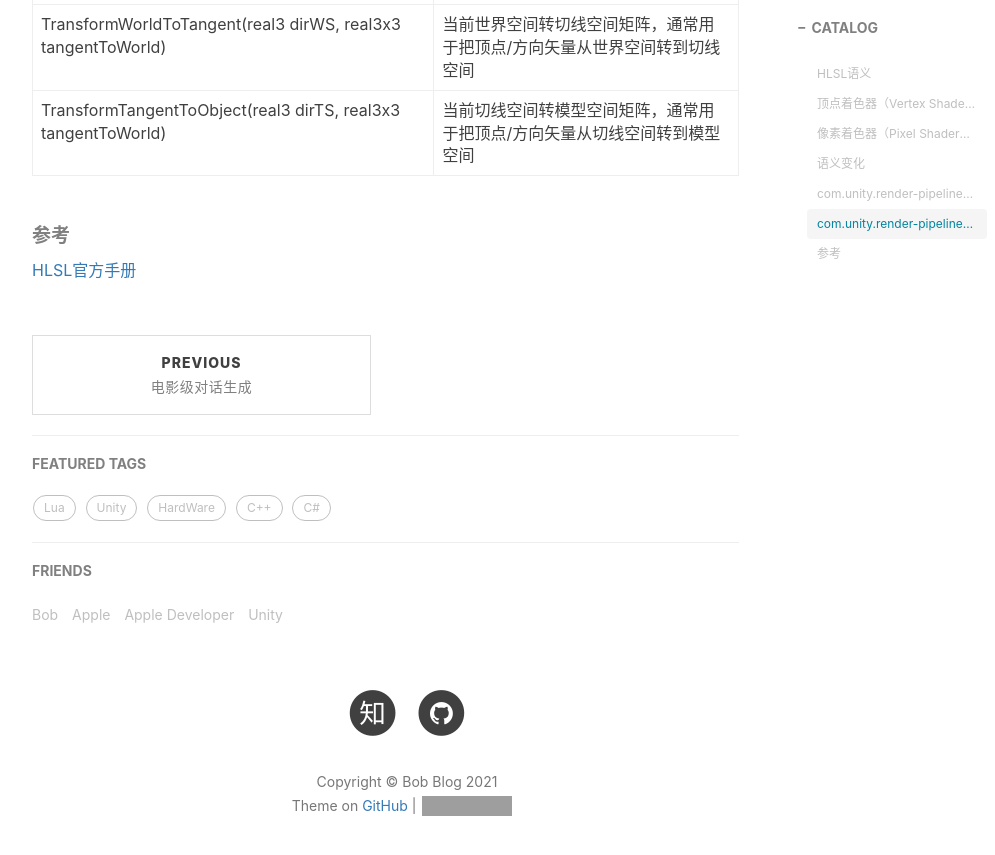
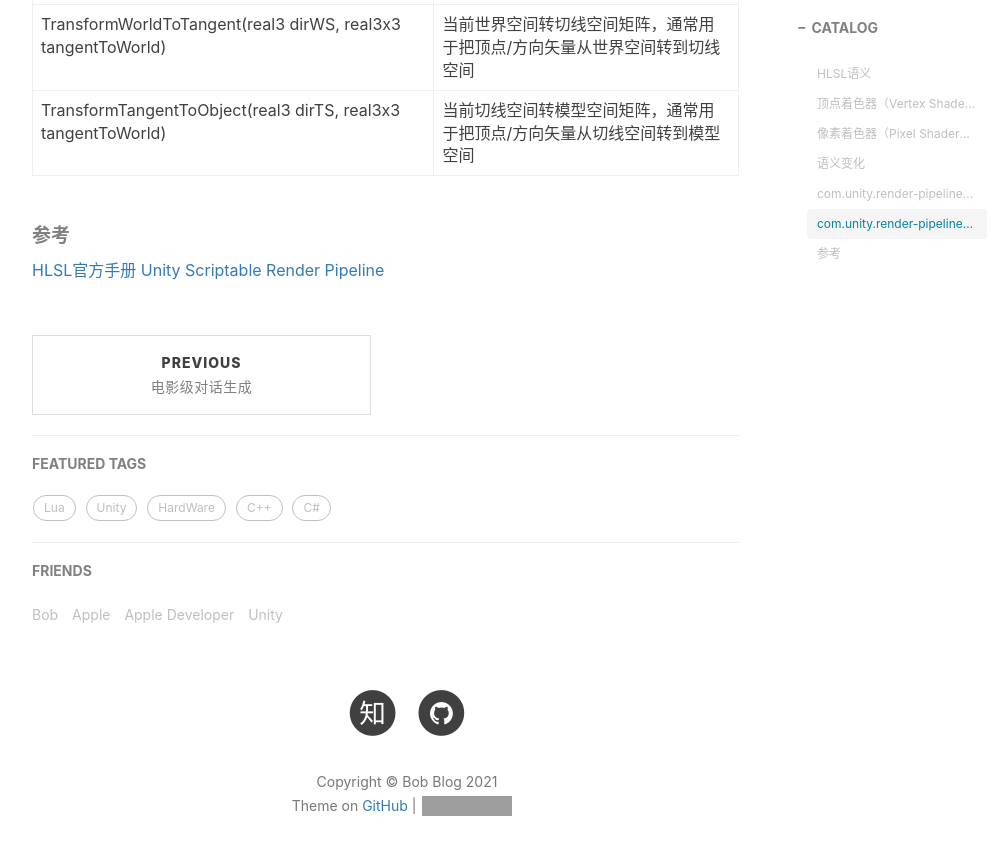
Before and after one commit to chenanbao/chenanbao.github.io, a Jekyll site: the page built from _posts/2021-02-19-Unity - 通用渲染管线(URP)HLSL库函数.md, in a window 1280 px wide and 900 px high, scrolled down 6246 px. Shown: the top 855 px of the window, without its empty margins (233-1228 px from the left). Built offline with Jekyll 4.4.1, drawn with Linux system fonts in a browser that asks for light colours; nearby versions of some CDN libraries; comment, search, counter and statistics services are not loaded; grey boxes are pictures that could not be loaded.

Commit message:
Update 2021-02-19-Unity - 通用渲染管线(URP)HLSL库函数.md

```diff
--- a/_posts/2021-02-19-Unity - 通用渲染管线(URP)HLSL库函数.md
+++ b/_posts/2021-02-19-Unity - 通用渲染管线(URP)HLSL库函数.md
@@ -145,3 +145,4 @@ SpaceTransforms.hlsl
 ##### 参考
 
 [HLSL官方手册](https://docs.microsoft.com/zh-cn/windows/win32/direct3dhlsl/dx-graphics-hlsl-reference?redirectedfrom=MSDN)
+[Unity Scriptable Render Pipeline](https://github.com/Unity-Technologies/Graphics)
```
